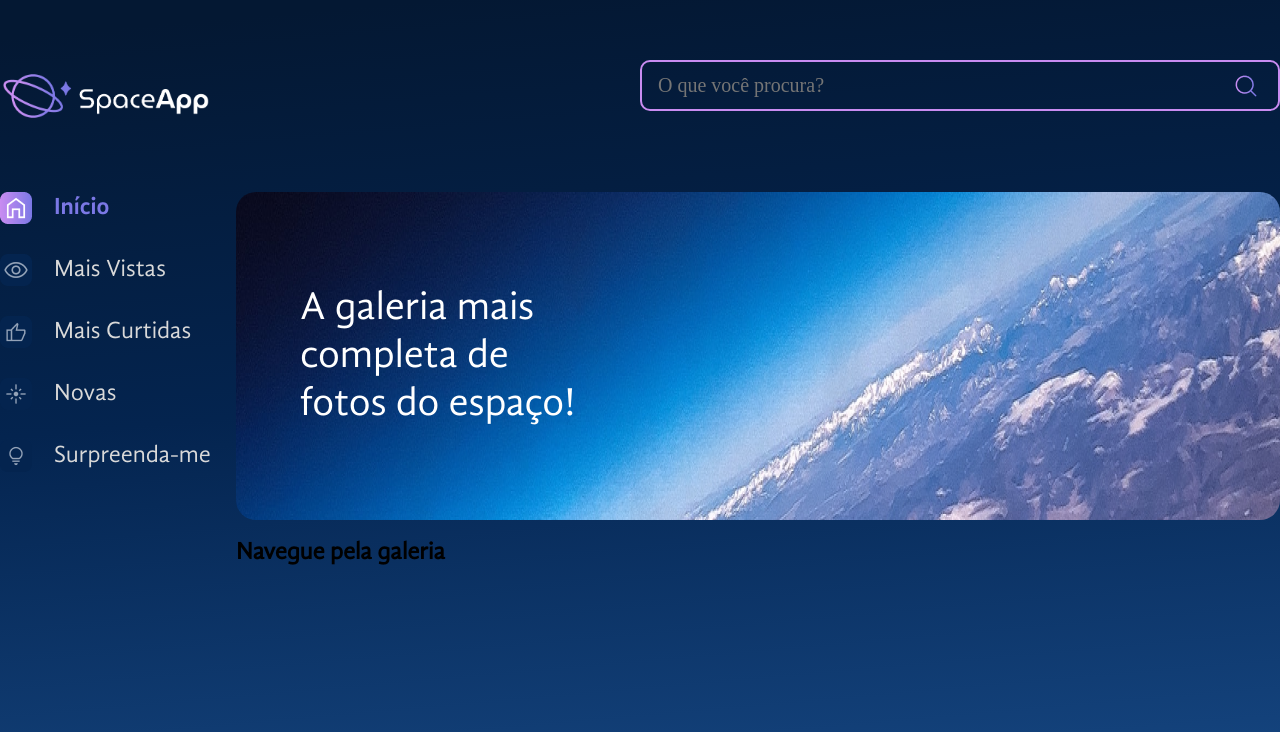
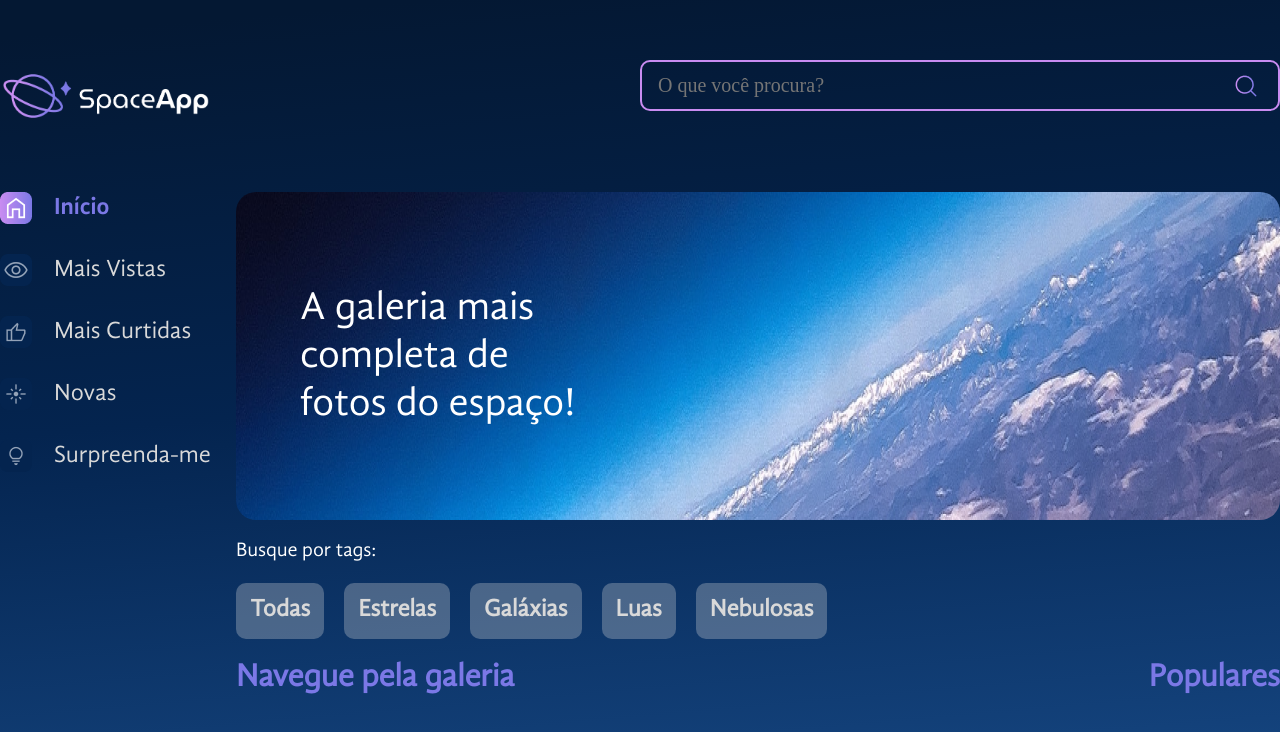
Before and after one commit to devcanovas/space-app, a React (Vite) app: page / in a window 1280 px wide. Shown: the top 732 px of the page. Built offline with nearby package versions, Linux system fonts and the light colour scheme.

Commit message:
Criando design the tags

```diff
--- /dev/null
+++ b/src/components/Galeria/Populares/index.jsx
@@ -0,0 +1,7 @@
+import Titulo from "../../Titulo"
+
+const Populares = () => {
+    return <Titulo $alinhamento="center">Populares</Titulo>
+}
+
+export default Populares
--- /dev/null
+++ b/src/components/Galeria/Tags/index.jsx
@@ -0,0 +1,46 @@
+import styled from "styled-components";
+import tags from "./json/tags.json";
+
+const TagsContainer = styled.div`
+  display: flex;
+  align-items: center;
+  gap: 20px;
+`;
+
+const TagTitulo = styled.h3`
+  color: #d9d9d9;
+  font-size: 24px;
+  margin: 0;
+`;
+
+const Tag = styled.button`
+  font-size: 24px;
+  color: #ffffff;
+  background: rgba(217, 217, 217, 0.3);
+  border-radius: 10px;
+  cursor: pointer;
+  transition: background-color 0.3s ease;
+  padding: 12px;
+  box-sizing: border-box;
+  border: 2px solid transparent;
+  &:hover {
+    border-color: #c98cf1;
+  }
+`;
+
+const Tags = () => {
+  return (
+    <>
+      <p style={{fontSize:'20px', color:"#fff"}}>Busque por tags:</p>
+      <TagsContainer>
+        {tags.map((tag) => (
+          <Tag key={tag.id}>
+            <TagTitulo>{tag.titulo}</TagTitulo>
+          </Tag>
+        ))}
+      </TagsContainer>
+    </>
+  );
+};
+
+export default Tags;
--- /dev/null
+++ b/src/components/Galeria/Tags/json/tags.json
@@ -0,0 +1,22 @@
+[
+  {
+    "id": 0,
+    "titulo": "Todas"
+  },
+  {
+    "id": 1,
+    "titulo": "Estrelas"
+  },
+  {
+    "id": 2,
+    "titulo": "Galáxias"
+  },
+  {
+    "id": 3,
+    "titulo": "Luas"
+  },
+  {
+    "id": 4,
+    "titulo": "Nebulosas"
+  }
+]
--- a/src/components/Galeria/index.jsx
+++ b/src/components/Galeria/index.jsx
@@ -1,5 +1,29 @@
+import styled from "styled-components";
+import Titulo from "../Titulo";
+import Populares from "./Populares";
+import Tags from "./Tags";
+
+const GaleriaContainer = styled.div`
+  display: flex;
+`
+
+const SecaoFluida = styled.section`
+  flex-grow: 1;
+`
+
 const Galeria = () => {
-  return <h2>Navegue pela galeria</h2>;
+  return (
+    <>
+      <Tags />
+      <GaleriaContainer>
+        <SecaoFluida>
+          <Titulo>Navegue pela galeria</Titulo>
+
+        </SecaoFluida>
+        <Populares />
+      </GaleriaContainer>
+    </>
+  )
 };
 
 export default Galeria;
--- /dev/null
+++ b/src/components/Titulo/index.jsx
@@ -0,0 +1,9 @@
+import styled from "styled-components";
+
+const Titulo = styled.h1`
+    color: #7b78E6;
+    font-size: 32px;
+    text-align: ${ props => props.$alinhamento ? props.$alinhamento : 'left' };
+`
+
+export default Titulo
```
